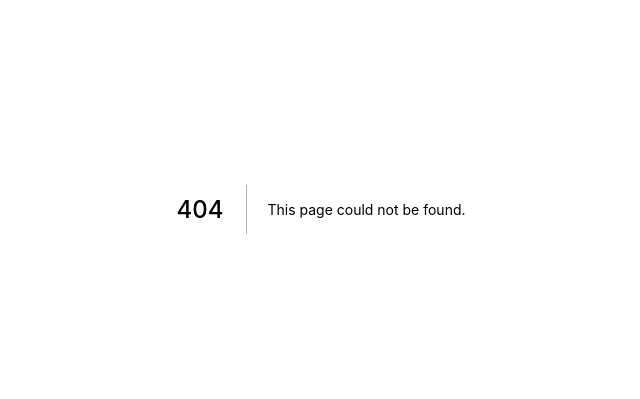
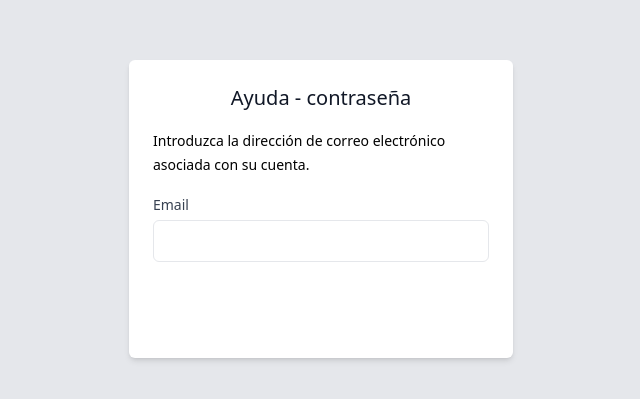
Before and after one commit to Hec7or-Uni/Vitae-frontend, a Next.js app: page /recovery in a window 1280 px wide. Before the commit this address had no page. Shown: the part 191-590 px from the top of the page, without its empty margins (319-959 px from the left). Built offline with nearby package versions, Linux system fonts and the light colour scheme.

Commit message:
recovery

```diff
--- a/package.json
+++ b/package.json
@@ -17,6 +17,7 @@
     "crypto": "^1.0.1",
     "crypto-js": "^4.1.1",
     "cuid": "^2.1.8",
+    "jsonwebtoken": "^8.5.1",
     "mongodb": "^4.6.0",
     "next": "12.1.2",
     "next-auth": "^4.3.4",
--- /dev/null
+++ b/pages/recovery/index.js
@@ -0,0 +1,81 @@
+import { getCsrfToken } from 'next-auth/react'
+import { useRouter } from 'next/router'
+import toast, { Toaster } from 'react-hot-toast'
+
+export default function Recovery ({ csrfToken }) {
+  const router = useRouter()
+
+  function handleSubmit (e) {
+    e.preventDefault()
+    return new Promise(function (resolve, reject) {
+      const params = new URLSearchParams({
+        email: e.target.email.value
+      })
+      fetch(`/api/recovery/?${params.toString()}`).then((res) => {
+        res.json()
+        if (!res.ok) {
+          reject(new Error('error'))
+        }
+        resolve('ok')
+      })
+    })
+  }
+
+  return (
+    <div className="flex items-center justify-center h-screen bg-gray-200 sm:px-6 flex-col gap-y-5  dark:bg-gradient-to-t dark:from-cm-color dark:via-cm-color dark:to-cm-color2">
+      <Toaster position="top-center" reverseOrder={false} />
+      <div className="w-full max-w-sm p-4 bg-white dark:bg-color-light-neutral-1 rounded-md shadow-md sm:p-6">
+        <div className="flex items-center justify-center">
+          <span className="text-xl font-medium text-gray-900 mb-4">
+            Ayuda - contraseña
+          </span>
+        </div>
+        <span className="text-sm font-normal">
+          Introduzca la dirección de correo electrónico asociada con su cuenta.
+        </span>
+        <form
+          method="post"
+          onSubmit={(e) => {
+            toast
+              .promise(handleSubmit(e), {
+                loading: 'Enviando email...',
+                success: 'Email enviado con éxito.',
+                error: 'Error al enviar el email.'
+              })
+              .then(router.push('/'))
+              .catch(router.push('/recovery'))
+          }}
+          className="mt-4"
+        >
+          <input name="csrfToken" type="hidden" defaultValue={csrfToken} />
+          <label className="block mt-1.5">
+            <span className="text-sm text-gray-700">Email</span>
+            <input
+              type="email"
+              id="email"
+              name="email"
+              className="block w-full px-3 py-2 mt-1 text-gray-700 border rounded-md form-input focus:border-blue-600 bg-transparent"
+              required
+            />
+          </label>
+          <div className="mt-8">
+            <button
+              type="submit"
+              className="capitalize w-full tracking-normal py-2.5 px-4 text-sm font-bold text-center text-white bg-dark1 hover:black rounded-md"
+            >
+              Continuar
+            </button>
+          </div>
+        </form>
+      </div>
+    </div>
+  )
+}
+
+export async function getServerSideProps (context) {
+  return {
+    props: {
+      csrfToken: await getCsrfToken(context)
+    }
+  }
+}
--- /dev/null
+++ b/pages/recovery/reset-password/[id]/[token]/index.js
@@ -0,0 +1,113 @@
+import { useRouter } from 'next/router'
+import crypto from 'crypto'
+import CryptoJS from 'crypto-js'
+const jwt = require('jsonwebtoken')
+
+export default function Recovery ({ csrfToken, id }) {
+  const router = useRouter()
+
+  const handleSubmit = async (e) => {
+    e.preventDefault()
+    if (e.target.password.value !== e.target.password2.value) {
+      return
+    }
+
+    const salt = crypto.randomBytes(64).toString('hex')
+    const data = {
+      id: id,
+      salt: salt,
+      passwd: CryptoJS.SHA512(salt + e.target.password.value).toString()
+    }
+    await fetch('/api/shop', {
+      method: 'PUT',
+      headers: { 'Content-Type': 'text/plain' },
+      body: JSON.stringify({ data })
+    }).then((res) => {
+      res.json()
+    })
+  }
+
+  return (
+    <div className="flex items-center justify-center h-screen bg-gray-200 sm:px-6 flex-col gap-y-5  dark:bg-gradient-to-t dark:from-cm-color dark:via-cm-color dark:to-cm-color2">
+      <div className="w-full max-w-sm p-4 bg-white dark:bg-color-light-neutral-1 rounded-md shadow-md sm:p-6">
+        <div className="flex items-center justify-center">
+          <span className="text-xl font-medium text-gray-900 mb-4">
+            Cambiar contraseña
+          </span>
+        </div>
+        <span className="text-sm font-normal">
+          Introduzca la nueva contraseña para su cuenta.
+        </span>
+        <form
+          method="post"
+          onSubmit={(e) => {
+            handleSubmit(e)
+              .then(router.push('/'))
+              .catch(router.push('/recovery'))
+          }
+          }
+          className="mt-4"
+        >
+          <input name="csrfToken" type="hidden" defaultValue={csrfToken} />
+          <label className="block mt-1.5">
+            <span className="text-sm text-gray-700">Contraseña</span>
+            <input
+              type="password"
+              id="password"
+              name="password"
+              className="block w-full px-3 py-2 mt-1 text-gray-700 border rounded-md form-input focus:border-blue-600 bg-transparent"
+              required
+            />
+          </label>
+          <label className="block mt-1.5">
+            <span className="text-sm text-gray-700">Confirmar contraseña</span>
+            <input
+              type="password"
+              id="password2"
+              name="password2"
+              className="block w-full px-3 py-2 mt-1 text-gray-700 border rounded-md form-input focus:border-blue-600 bg-transparent"
+              required
+            />
+          </label>
+          <div className="mt-8">
+            <button
+              type="submit"
+              className="capitalize w-full tracking-normal py-2.5 px-4 text-sm font-bold text-center text-white bg-dark1 hover:black rounded-md"
+            >
+              Guardar Cambios
+            </button>
+          </div>
+        </form>
+      </div>
+    </div>
+  )
+}
+
+export async function getServerSideProps (context) {
+  const { id, token } = context.params
+
+  // check if this id exists in the database
+  const params = new URLSearchParams({ id })
+  const user = await fetch(`http://localhost:4000/recovery/validate?${params.toString()}`)
+  if (!user) {
+    return {
+      redirect: {
+        destination: '/',
+        permanent: false
+      }
+    }
+  }
+
+  const secret = process.env.SECRET + user.passwd
+  try {
+    const payload = jwt.verify(token, secret)
+    console.log(payload)
+  } catch (error) {
+    console.log(error.message)
+  }
+  return {
+    props: {
+      id: id
+    }
+  }
+}
```
Also changed, not shown: 1 other file (tests, documents, lock files or other folders).
